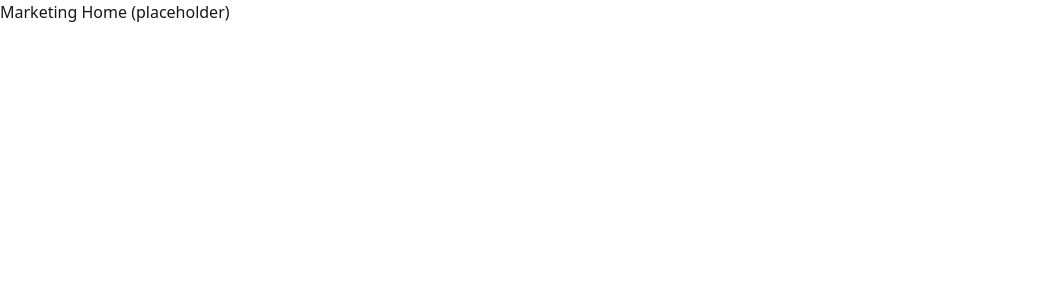
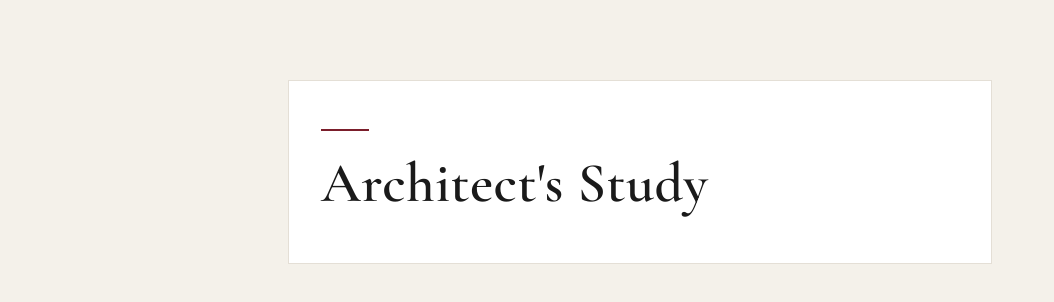
Before and after one commit to snapplandev/snap-plan-designs, a Next.js app: page / in a window 1280 px wide. Shown: the top 302 px of the page, without its empty margins (0-1054 px from the left). Built offline with nearby package versions, Linux system fonts and the light colour scheme.

Commit message:
feat: establish global architect-study visual foundation

```diff
--- a/app/(marketing)/page.tsx
+++ b/app/(marketing)/page.tsx
@@ -1,3 +1,26 @@
 export default function MarketingPage() {
-  return <main>Marketing Home (placeholder)</main>;
+  return (
+    <main style={{ minHeight: "100vh", padding: "5rem 1.5rem" }}>
+      <section
+        style={{
+          maxWidth: "44rem",
+          margin: "0 auto",
+          background: "var(--panel)",
+          border: "1px solid var(--border)",
+          padding: "3rem 2rem",
+        }}
+      >
+        <div
+          aria-hidden="true"
+          style={{
+            width: "3rem",
+            height: "2px",
+            background: "var(--accent)",
+            marginBottom: "1.25rem",
+          }}
+        />
+        <h1 style={{ fontSize: "clamp(2rem, 5vw, 3.5rem)" }}>Architect&apos;s Study</h1>
+      </section>
+    </main>
+  );
 }
--- a/styles/globals.css
+++ b/styles/globals.css
@@ -1,6 +1,56 @@
+@import url("https://fonts.googleapis.com/css2?family=Cormorant+Garamond:wght@400;600;700&family=IBM+Plex+Sans:wght@300;400;500;600&display=swap");
 @import "tailwindcss";
 
+:root {
+  --bg: #f4f1ea;
+  --panel: #ffffff;
+  --text-primary: #1a1a1a;
+  --text-muted: #6b6b6b;
+  --accent: #7b1e2b;
+  --accent-soft: #cbb8b3;
+  --border: #e4dfd6;
+  --success: #2f5d50;
+}
+
+* {
+  box-sizing: border-box;
+  margin: 0;
+}
+
+html,
 body {
-  background: #ffffff;
-  color: #171717;
+  min-height: 100%;
 }
+
+body {
+  background-color: var(--bg);
+  color: var(--text-primary);
+  font-family: "IBM Plex Sans", "Segoe UI", sans-serif;
+  font-size: 16px;
+  line-height: 1.6;
+  text-rendering: optimizeLegibility;
+  -webkit-font-smoothing: antialiased;
+  -moz-osx-font-smoothing: grayscale;
+}
+
+h1,
+h2,
+h3,
+h4,
+h5,
+h6 {
+  font-family: "Cormorant Garamond", Georgia, serif;
+  font-weight: 600;
+  letter-spacing: 0.01em;
+  line-height: 1.15;
+}
+
+a {
+  color: inherit;
+  text-decoration-color: var(--accent-soft);
+  text-underline-offset: 0.15em;
+}
+
+p {
+  color: var(--text-primary);
+}
```
